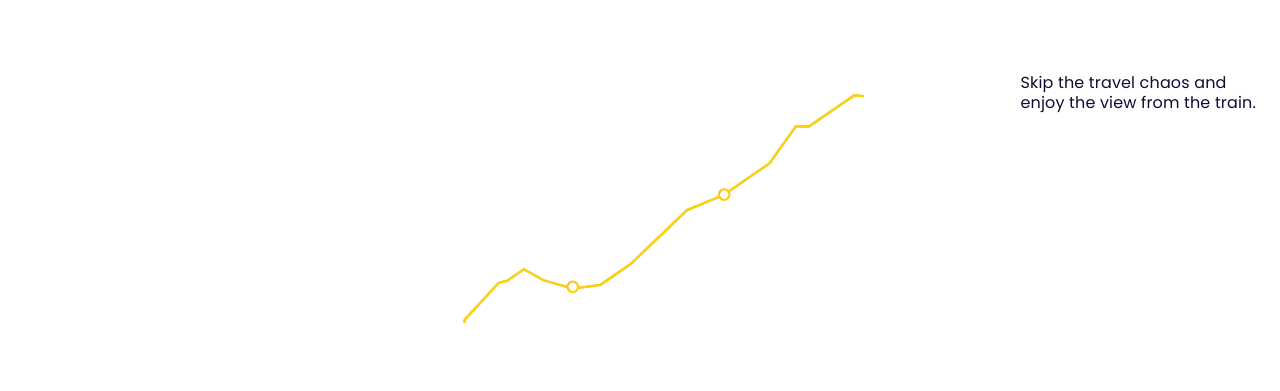
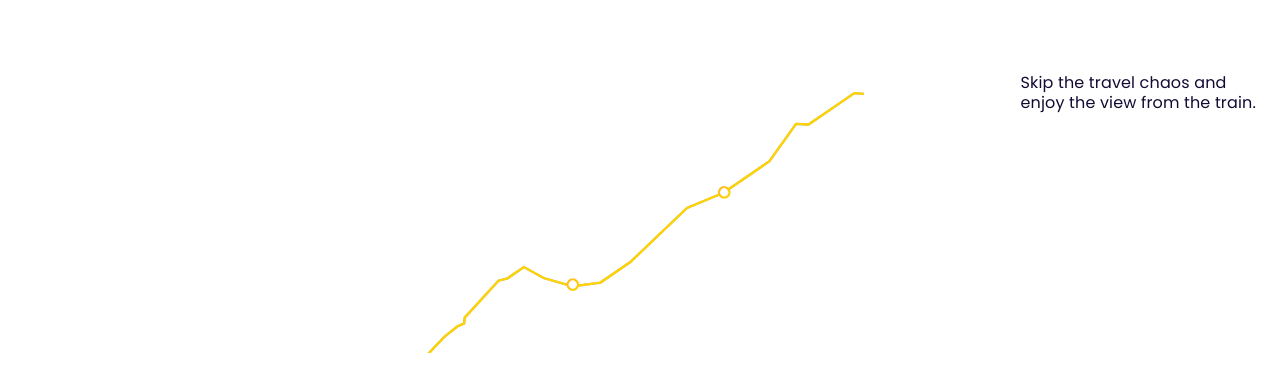
Before and after one commit to sharmadipesh/interrail, a Next.js app: page / in a window 1280 px wide. Shown: the part 1389-1780 px from the top of the page. Built offline with nearby package versions, Linux system fonts and the light colour scheme.

Commit message:
[CHANGE]

```diff
--- a/src/components/home/SectionFour.tsx
+++ b/src/components/home/SectionFour.tsx
@@ -238,7 +238,7 @@ function DestinationCard({ d, idx }: { d: Destination; idx: number }) {
               View This Itinerary
             </motion.button>
             <div className="flex items-center text-base font-normal leading-[130%] font-sans text-brand-yellow gap-1">
-              <span>from</span>
+              <span className="text-normal text-white">from</span>
               <span className="font-semibold">$389</span>
             </div>
           </div>
--- a/src/components/home/SectionThree.tsx
+++ b/src/components/home/SectionThree.tsx
@@ -85,8 +85,7 @@ const ENTRY_VW = 78;
 const NO_PIN_STAGE =
   "motion-reduce:static motion-reduce:block motion-reduce:min-h-0 motion-reduce:pt-7 motion-reduce:pb-[158px] " +
   "[@media(max-height:600px)]:static [@media(max-height:600px)]:block [@media(max-height:600px)]:min-h-0 [@media(max-height:600px)]:pt-7 [@media(max-height:600px)]:pb-[158px]";
-const NO_PIN_SECTION =
-  "motion-reduce:h-auto [@media(max-height:600px)]:h-auto";
+const NO_PIN_SECTION = "motion-reduce:h-auto [@media(max-height:600px)]:h-auto";
 
 /** Rises and resolves out of a light blur. Holds once revealed. */
 function useReveal(
@@ -118,7 +117,11 @@ function useSlideIn(
 ): MotionStyle {
   const vw = useTransform(progress, [from, to], [fromVw, 0], { ease: EASE });
   const x = useMotionTemplate`${vw}vw`;
-  const opacity = useTransform(progress, [from, from + (to - from) * 0.34], [0, 1]);
+  const opacity = useTransform(
+    progress,
+    [from, from + (to - from) * 0.34],
+    [0, 1],
+  );
   const scale = useTransform(progress, [from, to], [1.04, 1], { ease: EASE });
   return { x, opacity, scale };
 }
@@ -287,7 +290,7 @@ export default function SectionThree() {
               run 11.2px off-centre against the design. */}
           <motion.p
             style={tagline}
-            className="relative mt-6 pl-[22.4px] text-center font-departure text-base leading-[33.45px] tracking-[22.4px] text-navy-1"
+            className="relative mt-6 pl-[22.4px] text-center font-departure text-base leading-[33.45px] tracking-[21px] text-navy-1"
           >
             {SINCE.split("").map((char, i) => (
               <span
--- a/src/components/home/SectionTwo.tsx
+++ b/src/components/home/SectionTwo.tsx
@@ -270,6 +270,12 @@ function UpperRoute({ progress }: { progress: MotionValue<number> }) {
       <motion.path
         d="M-2.99825 121.684L7.65755 129.585L9.89719 127.666L35.5405 114.981L76.0936 125.134L154.454 180.312L224.941 208.17L231.846 205.349L272.092 208.798L274.014 205.602L278.68 204.7L281.806 207.441L292.788 211.192L325.734 259.608L331.23 258.769L348.062 278.411L354.258 279.295L357.319 282.866L384.816 304.982L404.487 309.804"
         stroke="#AFAFAF"
+        // Explicit, like every other route stroke on the page. Left off, this
+        // one fell back to SVG's default width of 1 and drew half as heavy as
+        // the yellow it continues from — and as both of the lower route's
+        // strokes — so the grey tail read as a different, lighter line rather
+        // than the same route carrying on.
+        strokeWidth="2"
         strokeLinecap="round"
         style={grey}
       />
@@ -325,13 +331,32 @@ function LowerRoute({ progress }: { progress: MotionValue<number> }) {
     "M-6.90919 283.029L4.53728 271.849L24.4306 250.882L35.9117 241.674L41.9109 238.888L42.4278 233.877L71.8024 201.747L79.629 199.703L93.9718 189.862L111.074 199.414L136.451 206.615L160.586 203.359L186.582 185.521L235.954 138.34L267.777 125.152L307.668 97.7812L330.836 65.2539L341.732 65.7606L381.622 38.3894L392.828 39.3483";
 
   return (
+    // 283 tall rather than 253, and the element is allowed to hang the extra 30
+    // below its box.
+    //
+    // The path's own start is (-6.90919, 283.029) — off the left edge and below
+    // the bottom one. A 253-unit frame cut that last stretch off, so the line
+    // had to enter through the bottom edge about 22 units in rather than
+    // reaching the left side. Taking the frame down to the path's real extent
+    // puts the descent back on screen.
+    //
+    // Deliberately *not* a pan of the existing window: the route sits ~8 units
+    // under the copy above it by design, so shifting it up to make room drives
+    // it straight through "…the view from the train."
+    //
+    // Nothing about the route moves. viewBox width and the y origin are
+    // unchanged, and at the 390 design width the box and the viewBox still
+    // match 1:1, so the scale, the stations' radii and every coordinate land
+    // exactly where they did. The 30 extra units fall into the padding added at
+    // the foot of the section, and the positioning box this route's scroll
+    // timeline measures keeps its 253px — so the draw is untouched.
     <svg
-      viewBox="0 0 390 253"
+      viewBox="0 0 390 283"
       fill="none"
       preserveAspectRatio={SVG_FIT}
       aria-hidden="true"
       focusable="false"
-      className={SVG_CLASS}
+      className="absolute inset-x-0 top-0 h-[283px] w-full"
     >
       <motion.path
         d={D}
@@ -390,7 +415,11 @@ export default function SectionTwo() {
     // z-index resolves inside the section: they paint above its white
     // background but behind all of the copy. (`isolate` alone is not enough —
     // the background still wins.)
-    <div className="relative z-0 bg-white px-6">
+    // pb-[30px]: the lower route hangs 30px past its positioning box so its
+    // descent off the bottom-left stays on screen. Without this the overflow
+    // would land on the next section, whose own white background paints after
+    // this one and would cover it.
+    <div className="relative z-0 bg-white px-6 pb-[30px]">
       <Reveal className="pt-[120px] text-navy-1 text-center font-sans text-5xl font-semibold tracking-1px leading-[105%]">
         One continent.
         <br />
```
